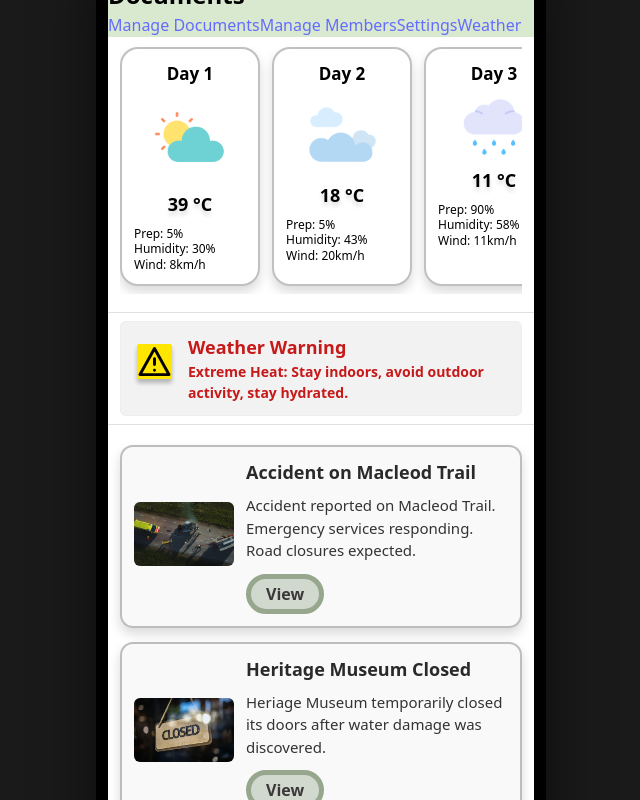
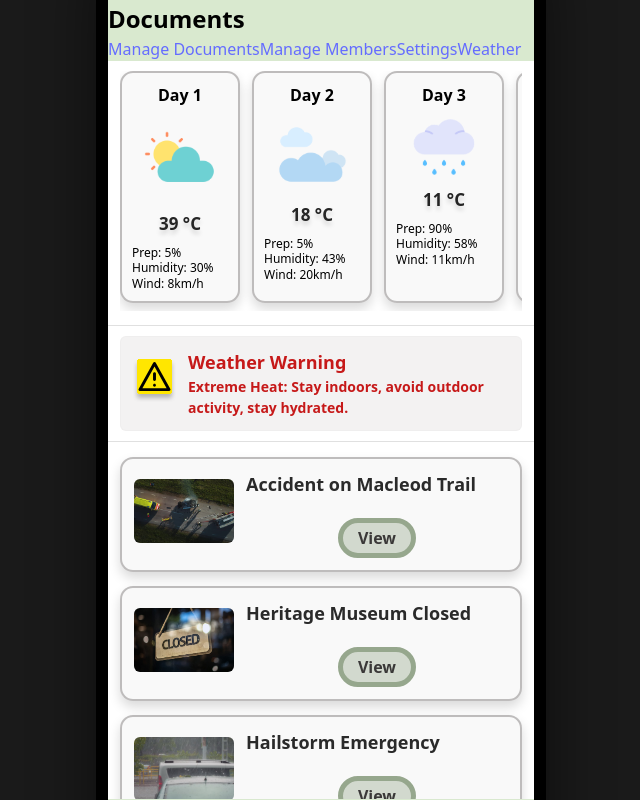
Before and after one commit to haywirebanana/cpsc481-tripadventurers, a React (Vite) app in the folder trip-adventurers/: page /trip/1/documents/weather in a window 1280 px wide. Shown: the whole page, without its empty margins (319-959 px from the left). Built offline with nearby package versions, Linux system fonts and the light colour scheme.

Commit message:
fixed the page scrolling problem
The bottom nav bar is fixed at the bottom of phone frame now

```diff
--- a/trip-adventurers/src/layouts/TripLayout.jsx
+++ b/trip-adventurers/src/layouts/TripLayout.jsx
@@ -3,13 +3,42 @@ import BottomNav from "../components/BottomNav";
 
 export default function TripLayout() {
   return (
-    <div>
-      {/* Home button */}
-      <Link to="/trip-list"><button>Home</button></Link>
+    <div style={{
+      height: '100%',
+      display: 'flex',
+      flexDirection: 'column',
+      overflow: 'hidden'
+    }}>
+      {/* home button, fixed at top */}
+      <div style={{
+        flexShrink: 0,
+        padding: '12px',
+        borderBottom: '1px solid var(--color-black)',
+        background: 'var(--color-bg)'
+      }}>
+        <Link to="/trip-list">
+          <button>Home</button>
+        </Link>
+      </div>
 
-      <Outlet />   {/* Explore / Intinerary / Documents */}
+      <div style={{
+        flex: 1,
+        overflowY: 'auto',
+        overflowX: 'hidden',
+        minHeight: 0
+      }}>
+        <Outlet />   {/* Explore / Intinerary / Documents */}
+      </div>
 
-      <BottomNav />  {/* Only for trip pages */}
+      {/* Bottom nav fixed at bottom, to fix the scrolling problem */}
+      <div style={{
+        flexShrink: 0,
+        borderTop: '2px solid var(--color-black)',
+        background: 'var(--color-bg)',
+        padding: '12px'
+      }}>
+        <BottomNav />
+      </div>
     </div>
   );
 }
--- a/trip-adventurers/src/layouts/TripListLayout.jsx
+++ b/trip-adventurers/src/layouts/TripListLayout.jsx
@@ -3,9 +3,31 @@ import TopNav from "../components/TopNav";
 
 export default function TripListLayout() {
   return (
-    <div>
-      <TopNav />
-      <Outlet />
+    <div style={{
+      height: '100%',
+      display: 'flex',
+      flexDirection: 'column',
+      overflow: 'hidden'
+    }}>
+      {/* top nav fixed at top */}
+      <div style={{
+        flexShrink: 0,
+        borderBottom: '2px solid var(--color-black)',
+        background: 'var(--color-bg)',
+        padding: '12px'
+      }}>
+        <TopNav />
+      </div>
+
+      {/* scrollable for main content */}
+      <div style={{
+        flex: 1,
+        overflowY: 'auto',
+        overflowX: 'hidden',
+        minHeight: 0
+      }}>
+        <Outlet />
+      </div>
     </div>
   );
 }
--- a/trip-adventurers/src/pages/documents/Weather.css
+++ b/trip-adventurers/src/pages/documents/Weather.css
@@ -1,12 +1,13 @@
-
 .weather-page {
   width: 100%;
-  min-height: 100%;
+  height: 100%;
   background: white;
   color: var(--color-black);
   font-family: var(--font-main);
   box-sizing: border-box;
-  padding-bottom: 0;
+  display: flex;
+  flex-direction: column;
+  overflow: hidden;
 }
 
 .weather-header {
@@ -18,6 +19,7 @@
   background: var(--color-bg);
   border-bottom: 2px solid var(--color-black);
   box-sizing: border-box;
+  flex-shrink: 0;
 }
 
 .header-title {
@@ -39,10 +41,10 @@
   cursor: pointer;
 }
 
-
 .forecast-section {
   padding: 10px 12px;
   box-sizing: border-box;
+  flex-shrink: 0;
 }
 
 .forecast-scroll {
@@ -55,14 +57,13 @@
 }
 
 .forecast-card {
-  flex: 0 0 auto;
-  min-width: 140px;
-  max-width: 160px;
-  background: #ffffff;
-  border-radius: 18px;
-  border: 2px solid rgba(132, 128, 128, 0.5);
-  box-shadow: 0px 6px 12px rgba(0,0,0,0.15);;
-  padding: 12px;
+  flex: 0 0 120px;
+  min-height: 170px;
+  background: rgba(132,128,128,0.05);
+  border: 2px solid rgba(132,128,128,0.5);
+  border-radius: 13px;
+  box-shadow: 0px 6px 12px rgba(0,0,0,0.15);
+  padding: 10px;
   box-sizing: border-box;
   text-align: center;
   scroll-snap-align: start;
@@ -71,7 +72,7 @@
 .forecast-day {
   font-weight: 700;
   color: #000;
-  font-size: 17px;
+  font-size: 16px;
   margin-bottom: 6px;
 }
 
@@ -85,8 +86,8 @@
 
 .forecast-temp {
   font-weight: 700;
-  font-size: 18px;
-  color: #000;
+  font-size: 17px;
+  color: #252525;
   margin-bottom: 8px;
   text-shadow: 0 4px 4px rgba(0,0,0,0.15);
 }
@@ -100,9 +101,10 @@
 
 .divider {
   border: none;
-  height: 1px;
+  height: 0.1px;
   background: rgba(0,0,0,0.12);
-  margin: 8px 0;
+  margin: 4px 0;
+  flex-shrink: 0;
 }
 
 .warning-bar {
@@ -111,9 +113,10 @@
   gap: 12px;
   padding: 12px;
   border-radius: 6px;
-  margin: 8px 12px;
+  margin: 6px 12px;
   border: 0.1px solid rgba(213, 211, 211, 0.15);
   background: #f3f2f2;
+  flex-shrink: 0;
 }
 
 .warning-left .warning-icon-placeholder {
@@ -136,9 +139,9 @@
   font-size: 14px;
 }
 
-/* heres the vertical scrolling for the news section, helpful for the tickets page*/
+/* Vertical scrolling news section - takes remaining space */
 .news-scroll-container {
-  height: calc(100vh - 72px - 120px - 60px);
+  flex: 1;
   overflow-y: auto;
   -webkit-overflow-scrolling: touch;
   padding: 12px;
@@ -146,6 +149,7 @@
   flex-direction: column;
   gap: 14px;
   box-sizing: border-box;
+  min-height: 0;
 }
 
 .news-list {
@@ -160,7 +164,7 @@
   border: 2px solid rgba(132,128,128,0.5);
   border-radius: 13px;
   padding: 12px;
-  box-shadow: 0px 6px 12px rgba(0,0,0,0.15);;
+  box-shadow: 0px 6px 12px rgba(0,0,0,0.15);
 }
 
 .news-thumb img {
@@ -183,12 +187,13 @@
   font-size: 18px;
   color: #2a2a2a;
   font-weight: 700;
+  text-align: left;
 }
 
 .news-excerpt {
   margin: 0;
-  font-size: 15px;
-  color: #333;
+  font-size: 0px;
+  color: #000000;
 }
 
 .news-actions {
@@ -203,6 +208,8 @@
   border-radius: 20px;
   color: #3a3838;
   padding: 4px 15px;
+  display: block;
+  margin: 0 auto;
   font-weight: 700;
   cursor: pointer;
 }
@@ -215,9 +222,9 @@
   align-items: flex-start;
   justify-content: center;
   padding-top: 80px;
-  z-index: 9999;
   backdrop-filter: blur(4px);
   -webkit-overflow-scrolling: touch;
+  z-index: 1000;
 }
 
 .modal-content {
```
